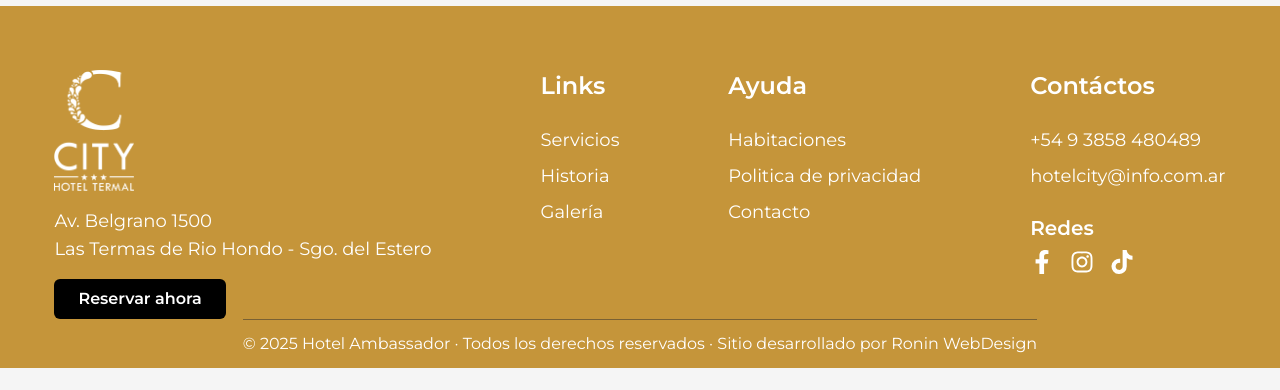
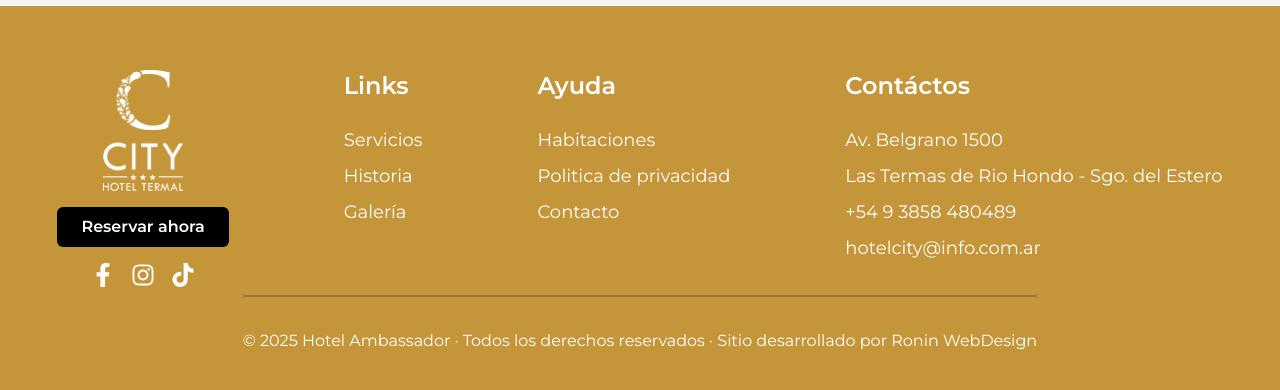
Before and after one commit to Ronin-21/Hotel-City, a Next.js app: page / in a window 1280 px wide. Shown: the part 4686-5076 px from the top of the page. Before the commit the page ends 5054 px from the top, so only its background shows below. Built offline with nearby package versions, Linux system fonts and the light colour scheme.

Commit message:
Change footer

```diff
--- a/components/Footer.tsx
+++ b/components/Footer.tsx
@@ -6,8 +6,8 @@ const Footer = () => {
   return (
     <div className="flex flex-col items-center justify-center w-full bg-primary">
       <div className="container flex items-start justify-around h-full pt-16 text-lg text-white">
-        <div className="flex flex-col items-start justify-center">
-          <Link href={"/"} className="mb-4">
+        <div className="flex flex-col items-center justify-center">
+          <Link href={"/"} className="">
             <Image
               alt="logo"
               src={"/LogoCityNegativo.png"}
@@ -15,14 +15,24 @@ const Footer = () => {
               width={80}
             />
           </Link>
-          <p>Av. Belgrano 1500</p>
-          <p>Las Termas de Rio Hondo - Sgo. del Estero</p>
           <Link
             href={"/"}
-            className="px-6 py-2 mt-4 font-semibold text-white transition-colors bg-black rounded-md hover:bg-white hover:text-dark text-base"
+            className="px-6 py-2 my-4 font-semibold text-white transition-colors bg-black rounded-md hover:bg-white hover:text-dark text-base"
           >
             Reservar ahora
           </Link>
+          {/* <p className="mt-4 text-xl font-semibold">Redes</p> */}
+          <div className="flex items-center justify-between gap-4 text-2xl">
+            <Link href={"/"}>
+              <FaFacebookF />
+            </Link>
+            <Link href={"/"}>
+              <FaInstagram />
+            </Link>
+            <Link href={"/"}>
+              <FaTiktok />
+            </Link>
+          </div>
         </div>
         <div className="flex flex-col items-start justify-center gap-2">
           <p className="mb-4 text-2xl font-semibold">Links</p>
@@ -38,24 +48,14 @@ const Footer = () => {
         </div>
         <div className="flex flex-col items-start justify-center gap-2">
           <p className="mb-4 text-2xl font-semibold">Contáctos</p>
+          <p>Av. Belgrano 1500</p>
+          <p>Las Termas de Rio Hondo - Sgo. del Estero</p>
           <p>+54 9 3858 480489</p>
           <p>hotelcity@info.com.ar</p>
-          <p className="mt-4 text-xl font-semibold">Redes</p>
-          <div className="flex items-center justify-between gap-4 text-2xl">
-            <Link href={"/"}>
-              <FaFacebookF />
-            </Link>
-            <Link href={"/"}>
-              <FaInstagram />
-            </Link>
-            <Link href={"/"}>
-              <FaTiktok />
-            </Link>
-          </div>
         </div>
       </div>
       {/* Derechos y Autoria */}
-      <div className="py-3 text-center border-t border-dark/50">
+      <div className="pb-10 pt-8 mt-2 text-center  border-dark/30 border-t-2">
         <p className="text-white">
           © 2025 Hotel Ambassador · Todos los derechos reservados · Sitio
           desarrollado por Ronin WebDesign
```
